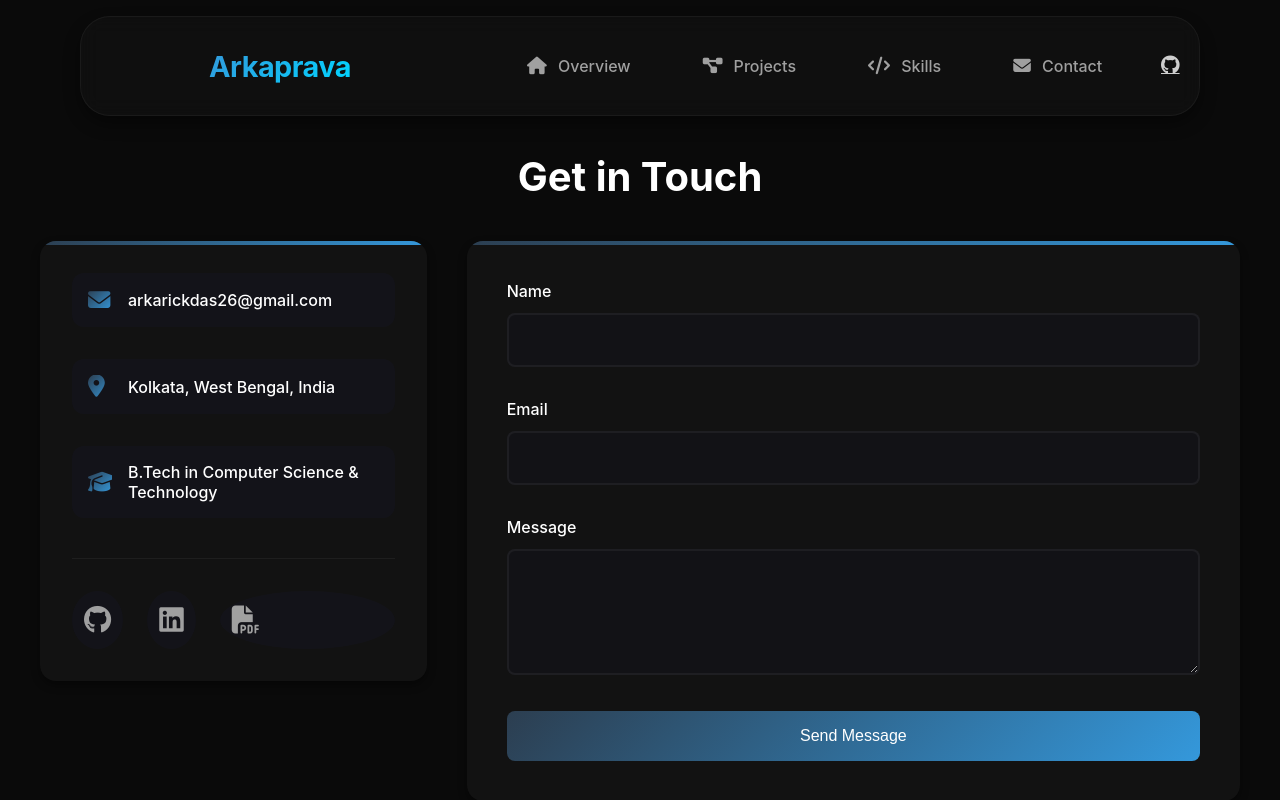
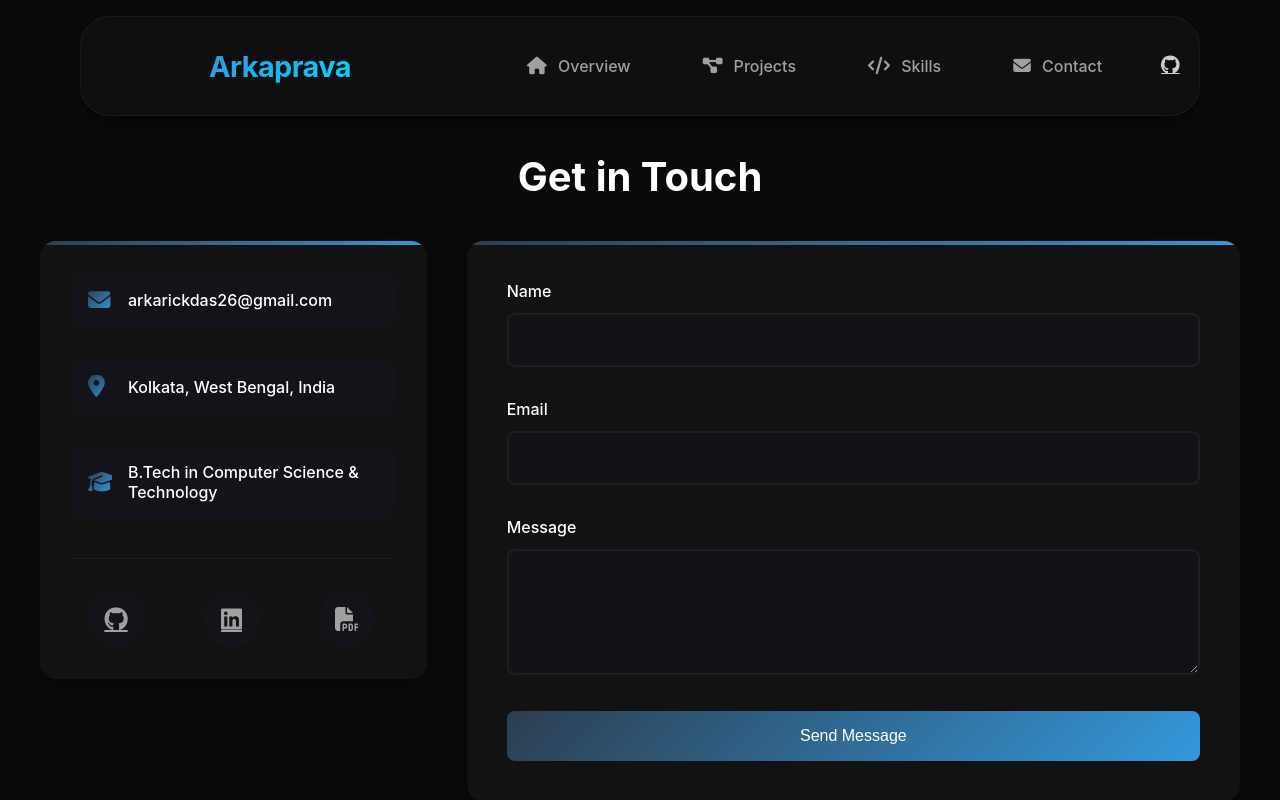
Before and after one commit to KIRITO-AR/ARKA-Portfolio, a React (Vite) app in the folder PORTFOLIO/: page /dashboard/contact in a window 1280 px wide. Shown: the top 800 px of the page. Built offline with nearby package versions, Linux system fonts and the light colour scheme.

Commit message:
contact icon fixed

```diff
--- a/PORTFOLIO/src/pages/Contact.css
+++ b/PORTFOLIO/src/pages/Contact.css
@@ -73,26 +73,36 @@
 
 .social-links {
   display: flex;
+  justify-content: center;
   gap: 1.5rem;
   margin-top: 2.5rem;
   padding-top: 2rem;
-  border-top: 1px solid rgba(255,255,255,0.05); /* Adjusted for dark theme */
-  justify-content: center;
+  border-top: 1px solid rgba(255, 255, 255, 0.05);
+
 }
 
 .social-links a {
+  /* For creating a perfect circle */
+  display: inline-flex;
+  align-items: center;
+  justify-content: center;
+  width: 3.5rem; /* Set a fixed width */
+  height: 3.5rem; /* Set a fixed height */
+  border-radius: 50%; /* Correct value for a circle */
+   padding: 0; /* No padding needed for a circle */
+   margin-left: 1rem;
+   margin-right: auto;
   color: var(--text-secondary);
-  font-size: 1.75rem;
-  transition: var(--transition);
-  padding: 0.75rem;
-  border-radius: 50%;
-  background: rgba(79, 70, 229, 0.03); /* Adjusted for dark theme */
+  font-size: 1.5rem; /* Adjusted for the new box size */
+  background: rgba(79, 70, 229, 0.03);
+  transition: all 0.3s ease; /* Using a more explicit transition */
 }
 
+/* --- Added a hover effect for interactivity --- */
 .social-links a:hover {
-  color: var(--primary-color);
-  background: rgba(79, 70, 229, 0.1); /* Adjusted for dark theme */
-  transform: translateY(-5px);
+  color: #fff; /* Example: Brighter color on hover */
+  background: rgba(79, 70, 229, 0.1); /* Darker background on hover */
+  transform: translateY(-3px); /* Add a subtle lift effect */
 }
 
 .contact-form {
--- a/PORTFOLIO/src/pages/Contact.jsx
+++ b/PORTFOLIO/src/pages/Contact.jsx
@@ -61,7 +61,7 @@ const Contact = () => {
             <a href="https://github.com/KIRITO-AR" target="_blank" rel="noopener noreferrer">
               <i className="fab fa-github"></i>
             </a>
-            <a href="https://linkedin.com/in/arkaprava-sen-450b19220" target="_blank" rel="noopener noreferrer">
+            <a href="https://linkedin.com/in/arkaprava-das-450b19220" target="_blank" rel="noopener noreferrer">
               <i className="fab fa-linkedin"></i>
             </a>
             <a href="/assets/resume.pdf" target="_blank" rel="noopener noreferrer" className="resume-link">
```
